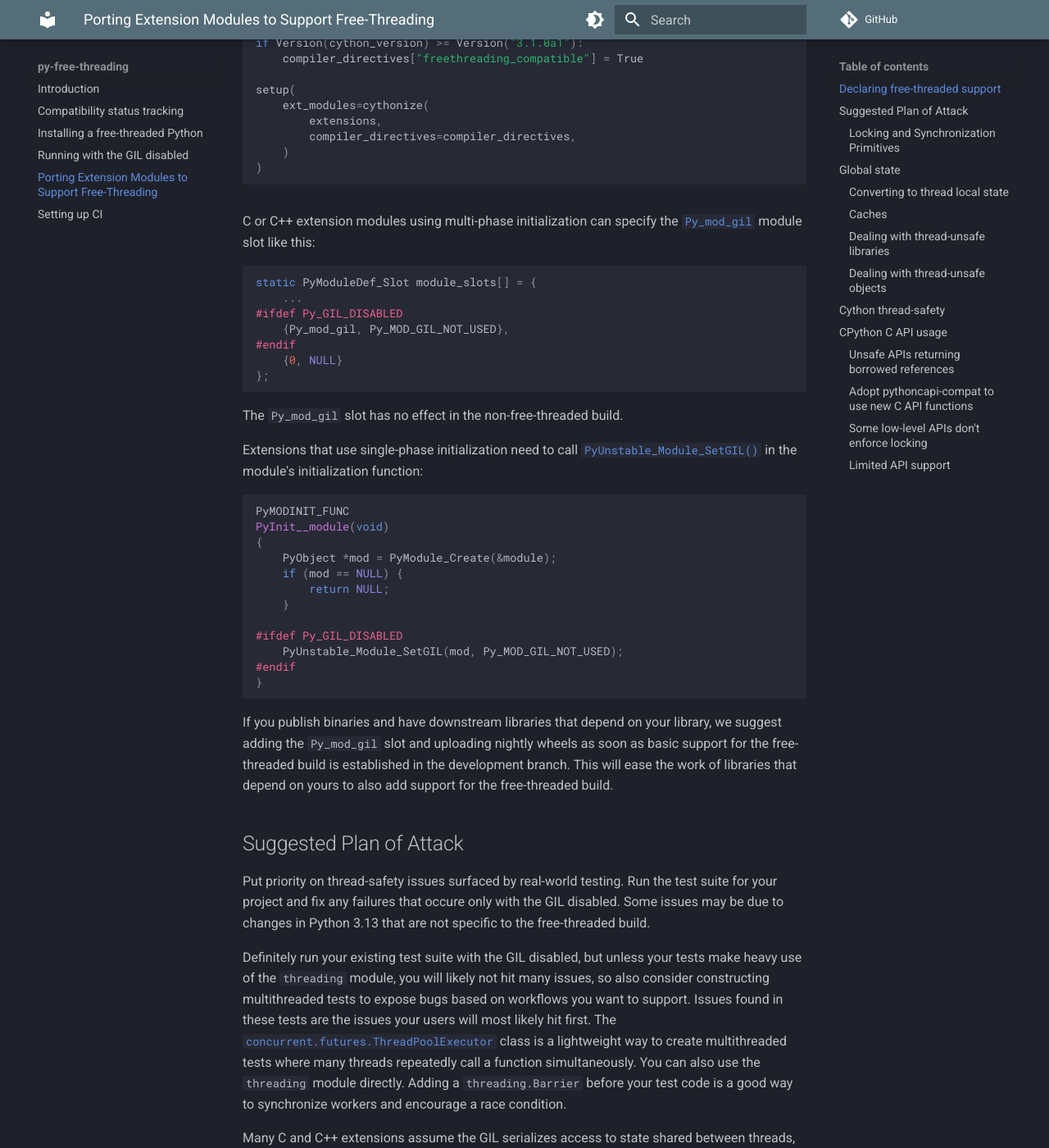
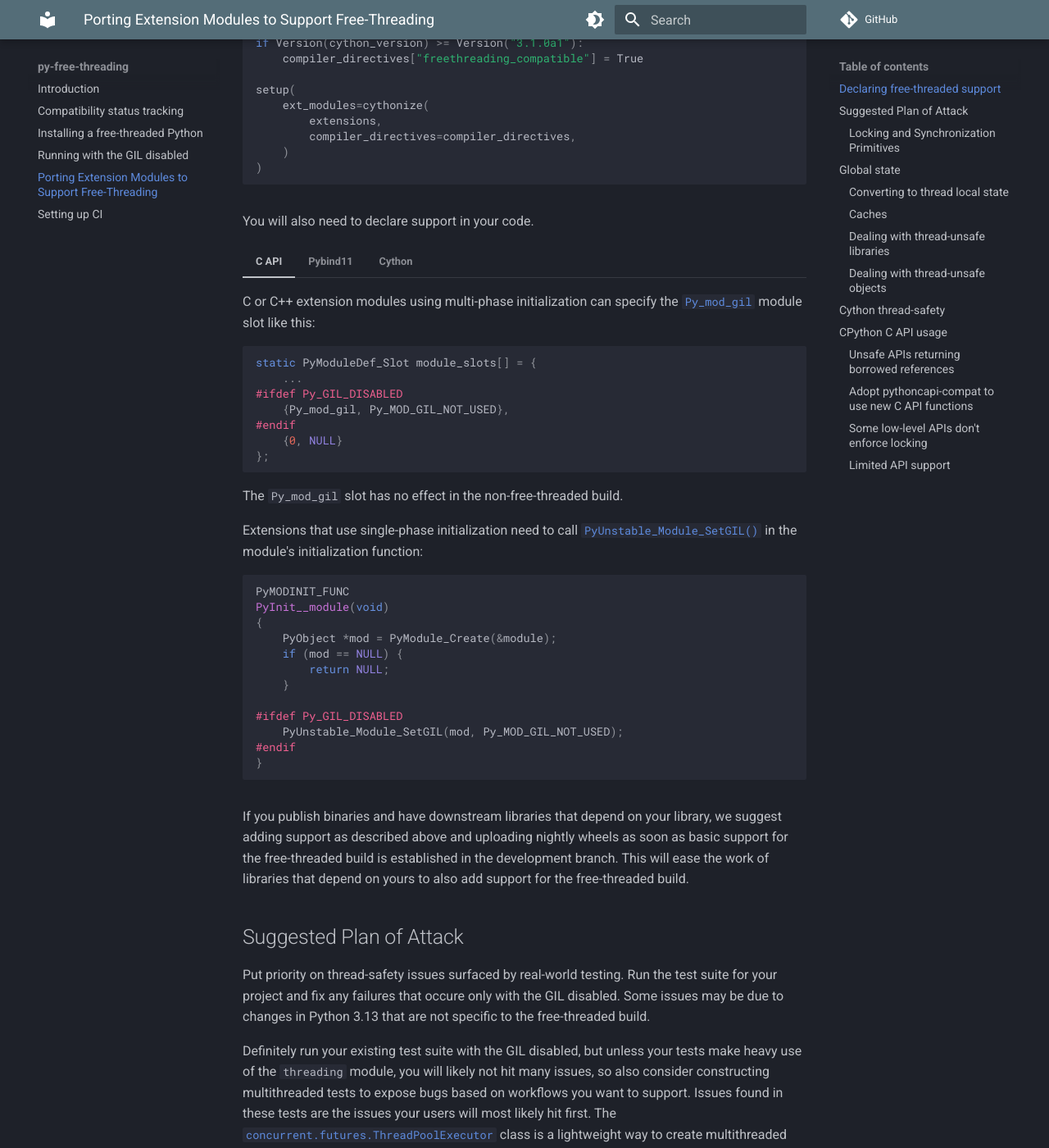
Before and after one commit to Quansight-Labs/free-threaded-compatibility, an MkDocs documentation site: the page built from docs/porting.md, in a window 1280 px wide and 1400 px high, scrolled down 1135 px. Shown: the whole window at 82% size. Built offline with MkDocs 1.6.1 and Material for MkDocs 9.7.7, drawn with Linux system fonts in a browser that asks for light colours; comment, search, counter and statistics services are not loaded.

Commit message:
feat: add pybind11 and Cython instructions (#42)
Co-authored-by: Ralf Gommers <ralf.gommers@gmail.com>

````diff
--- a/docs/porting.md
+++ b/docs/porting.md
@@ -88,43 +88,81 @@
     endif
     ```
 
-C or C++ extension modules using multi-phase initialization can specify the
-[`Py_mod_gil`](https://docs.python.org/3.13/c-api/module.html#c.Py_mod_gil)
-module slot like this:
+You will also need to declare support in your code.
 
-```c
-static PyModuleDef_Slot module_slots[] = {
-    ...
-#ifdef Py_GIL_DISABLED
-    {Py_mod_gil, Py_MOD_GIL_NOT_USED},
-#endif
-    {0, NULL}
-};
-```
 
-The `Py_mod_gil` slot has no effect in the non-free-threaded build.
+=== "C API"
 
-Extensions that use single-phase initialization need to call
-[`PyUnstable_Module_SetGIL()`](https://docs.python.org/3.13/c-api/module.html#c.PyUnstable_Module_SetGIL)
-in the module's initialization function:
+    C or C++ extension modules using multi-phase initialization can specify the
+    [`Py_mod_gil`](https://docs.python.org/3.13/c-api/module.html#c.Py_mod_gil)
+    module slot like this:
 
-```c
-PyMODINIT_FUNC
-PyInit__module(void)
-{
-    PyObject *mod = PyModule_Create(&module);
-    if (mod == NULL) {
-        return NULL;
+    ```c
+    static PyModuleDef_Slot module_slots[] = {
+        ...
+    #ifdef Py_GIL_DISABLED
+        {Py_mod_gil, Py_MOD_GIL_NOT_USED},
+    #endif
+        {0, NULL}
+    };
+    ```
+
+    The `Py_mod_gil` slot has no effect in the non-free-threaded build.
+
+    Extensions that use single-phase initialization need to call
+    [`PyUnstable_Module_SetGIL()`](https://docs.python.org/3.13/c-api/module.html#c.PyUnstable_Module_SetGIL)
+    in the module's initialization function:
+
+    ```c
+    PyMODINIT_FUNC
+    PyInit__module(void)
+    {
+        PyObject *mod = PyModule_Create(&module);
+        if (mod == NULL) {
+            return NULL;
+        }
+
+    #ifdef Py_GIL_DISABLED
+        PyUnstable_Module_SetGIL(mod, Py_MOD_GIL_NOT_USED);
+    #endif
     }
+    ```
 
-#ifdef Py_GIL_DISABLED
-    PyUnstable_Module_SetGIL(mod, Py_MOD_GIL_NOT_USED);
-#endif
-}
-```
+=== "Pybind11"
+
+    For pybind11, you need to add the `py::mod_gil_not_used()` tag to a module:
+
+    ```c++
+    #include <pybind11/pybind11.h>
+    namespace py = pybind11;
+
+    PYBIND11_MODULE(example, m, py::mod_gil_not_used()) {
+        ...
+    }
+    ```
+
+=== "Cython"
+
+    For Cython code, you need to set the `freethreading_compatible` directive.
+    You can do this in one of
+    [several ways](https://cython.readthedocs.io/en/latest/src/userguide/source_files_and_compilation.html#how-to-set-directives),
+    e.g., in a source file:
+
+    ```cython
+    # cython: freethreading_compatible=True
+    ```
+
+    Or by passing the directive when invoking the `cython` executable:
+
+    ```bash
+    $ cython -X freethreading_compatible=True
+    ```
+
+    Or via a build system specific way of passing directives to Cython.
+
 
 If you publish binaries and have downstream libraries that depend on your
-library, we suggest adding the `Py_mod_gil` slot and uploading nightly wheels
+library, we suggest adding support as described above and uploading nightly wheels
 as soon as basic support for the free-threaded build is established in the
 development branch. This will ease the work of libraries that depend on yours
 to also add support for the free-threaded build.
````
